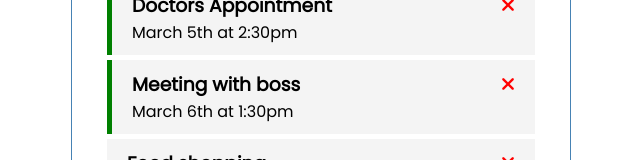
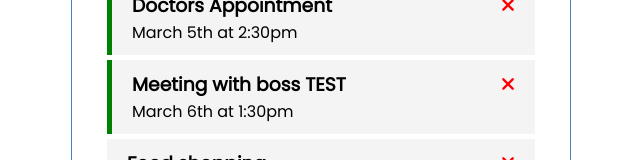
Before and after one commit to francosbenitez/vue-task-tracker, a Vue app: page / in a window 1280 px wide. Shown: the part 153-313 px from the top of the page, without its empty margins (319-959 px from the left). Built offline with nearby package versions, Linux system fonts and the light colour scheme; data requests are answered from the project's data file.

Commit message:
feat: set fetch backend

```diff
--- a/db.json
+++ b/db.json
@@ -8,7 +8,7 @@
     },
     {
       "id": "2",
-      "text": "Meeting with boss",
+      "text": "Meeting with boss TEST",
       "day": "March 6th at 1:30pm",
       "reminder": true
     },
--- a/src/App.vue
+++ b/src/App.vue
@@ -53,29 +53,15 @@
           } :
         task
         )
+    },
+    async fetchTasks () {
+      const res = await fetch('http://localhost:5000/tasks')
+      const data = await res.json()
+      return data
     }
   },
-  created () {
-    this.tasks = [
-      {
-        "id": "1",
-        "text": "Doctors Appointment",
-        "day": "March 5th at 2:30pm",
-        "reminder": true
-      },
-      {
-        "id": "2",
-        "text": "Meeting with boss",
-        "day": "March 6th at 1:30pm",
-        "reminder": true
-      },
-      {
-        "id": "3",
-        "text": "Food shopping",
-        "day": "March 7th at 2:00pm",
-        "reminder": false
-      }
-    ]
+  async created () {
+    this.tasks = await this.fetchTasks()
   }
 }
 </script>
```
